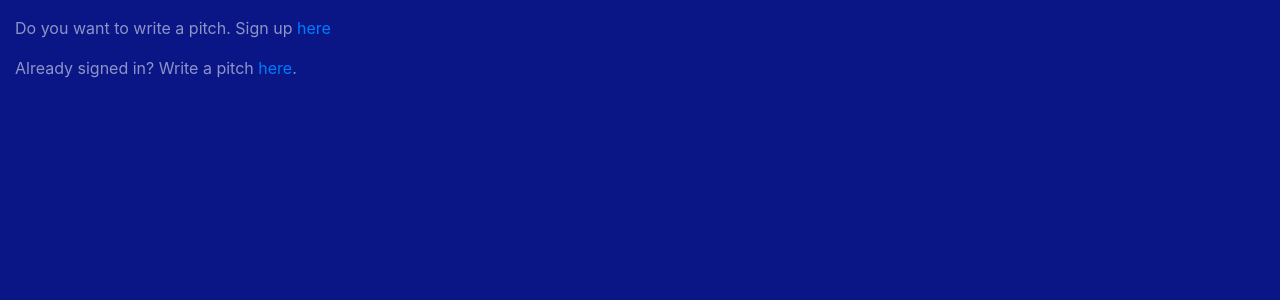
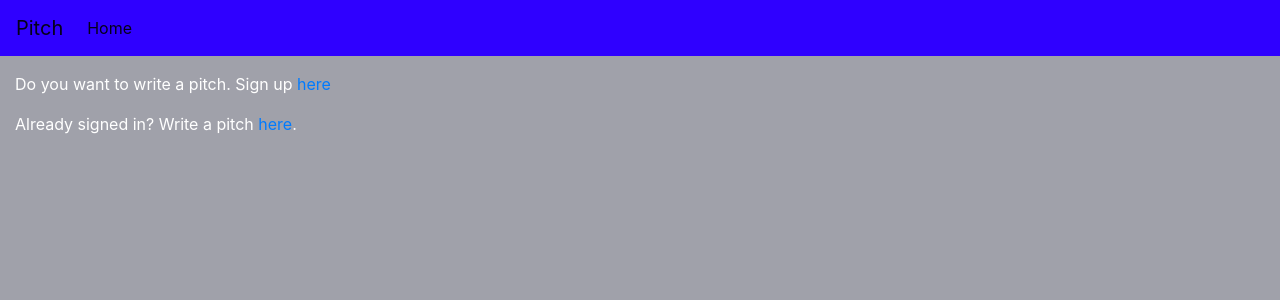
Before and after one commit to JaredAhaza/Pitch2, a Flask app: page / in a window 1280 px wide. Shown: the top 300 px of the page. Run offline with Flask 2, Linux system fonts and the light colour scheme; data that the repository does not hold is empty; some libraries are stand-ins or nearby versions.

Commit message:
added the base index and navbar templates

```diff
--- a/app/templates/base.html
+++ b/app/templates/base.html
@@ -14,8 +14,8 @@
   <style>
     @import url('https://fonts.googleapis.com/css?family=Julius+Sans+One|Lobster|Sacramento|Open+Sans|Quicksand');
     body {
-      background: #0a1686;
-      color: rgba(255, 255, 255, 0.541);
+      background: #a0a1aa;
+      color: rgb(255, 255, 255);
     }
   </style>
 </head>
--- a/app/templates/index.html
+++ b/app/templates/index.html
@@ -8,6 +8,10 @@
 <!-- Content block -->
 {% block content %}
 <div class="container-fluid mt-3">
+
+
+  <style>
+  </style>
   <p>Do you want to write a pitch. Sign up <a href="auth/login">here</a></p>
   <p>Already signed in? Write a pitch <a href="/new">here</a>.</p>
   <div class="row">
--- a/app/templates/navbar.html
+++ b/app/templates/navbar.html
@@ -0,0 +1,20 @@
+{% import 'macros.html' as macro %}
+<nav class="navbar navbar-expand-lg navbar-light" style="background:linear-gradient(-90deg, #2f00ff, #2f00ff, #2f00ff);">
+  <a class="navbar-brand" href="/">Pitch</a>
+  <button class="navbar-toggler" type="button" data-toggle="collapse" data-target="#navbarSupportedContent" aria-controls="navbarSupportedContent" aria-expanded="false" aria-label="Toggle navigation">
+    <span class="navbar-toggler-icon"></span>
+  </button>
+
+  <div class="collapse navbar-collapse" id="navbarSupportedContent">
+    <ul class="navbar-nav mr-auto">
+      <li class="nav-item active">
+        <a class="nav-link" href="/">Home <span class="sr-only">(current)</span></a>
+      </li>
+      <li class="nav-item dropdown">
+        </a>
+      </li>
+    </ul>
+    <ul class="nav navbar-nav navbar-right">
+    </ul>
+  </div>
+</nav>
```
